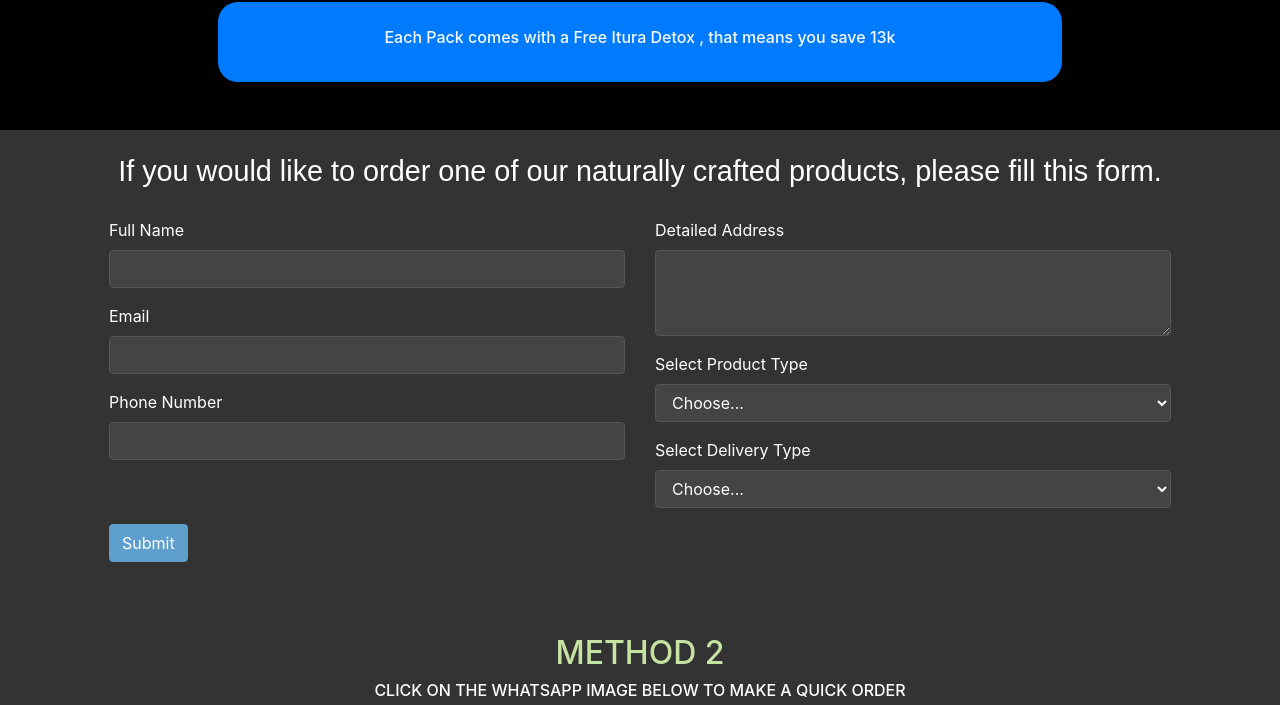
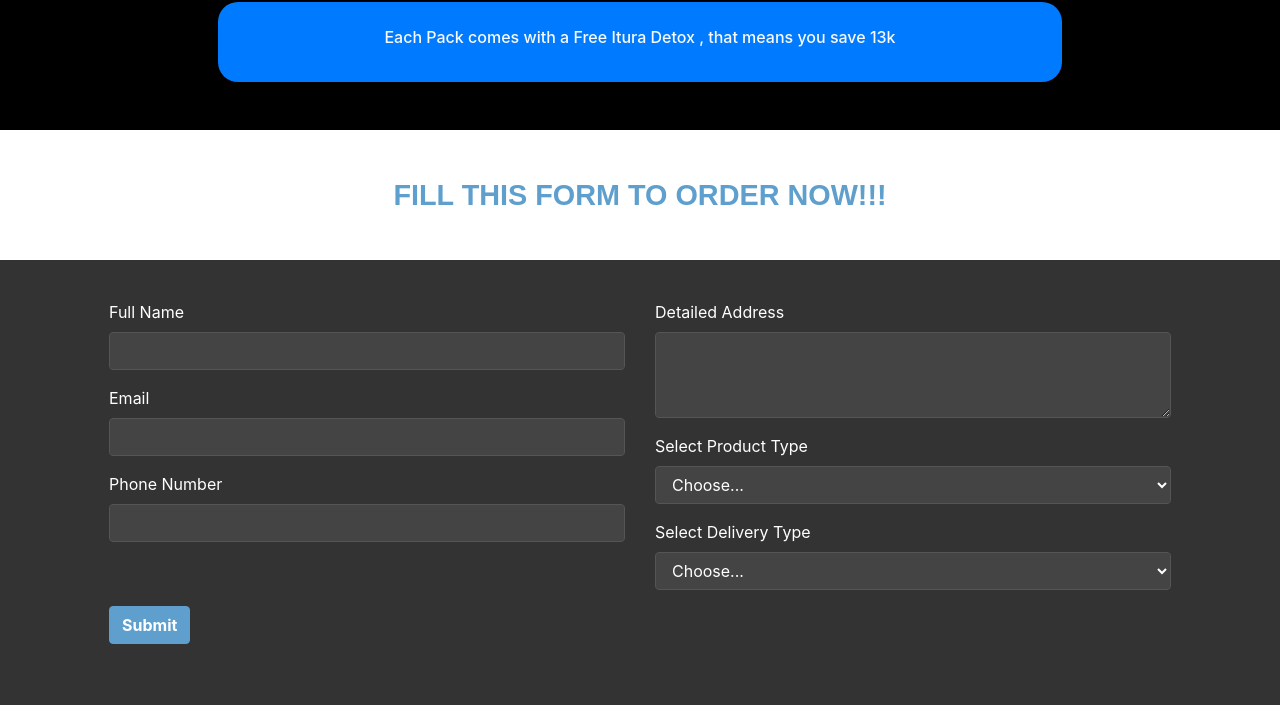
Before and after one commit to Mikinaldo/itura, a plain HTML site: page index.html in a window 1280 px wide. Shown: the part 3598-4303 px from the top of the page. Drawn offline with nearby package versions, Linux system fonts and the light colour scheme.

Commit message:
Update index.html

```diff
--- a/index.html
+++ b/index.html
@@ -187,11 +187,12 @@
     </div>
 
     <!-- Form Section -->
-    <section class="form-section">
+     <section id="form-section">
+        <h1 class="form-heading font-weight-bold my-5" style="font-size: 1.8rem; color: #5E9FCE;">FILL THIS FORM TO ORDER NOW!!!</h1>
+        <div class="form-section py-3">
             <div class="container">
                 <div class="p-4 rounded">
-                <h1 class="form-heading" style="font-size: 1.8rem;">If you would like to order one of our naturally crafted products, please fill this form.</h1>
-                <form id="orderForm" action="mailto:iturawellness.ng@gmail.com" method="post" enctype="text/plain">
+                    <form id="orderForm" onsubmit="sendEmail(event)">
                         <div class="row">
                             <div class="col-md-6">
                                 <div class="form-group">
@@ -235,7 +236,7 @@
                         </div>
                         <div class="row">
                             <div class="col">
-                            <button type="submit" class="btn btn-primary" onclick="submitForm()">Submit</button>
+                                <button type="submit" class="btn btn-primary font-weight-bold">Submit</button>
                             </div>
                         </div>
                     </form>
@@ -278,16 +279,35 @@
     <script src="https://cdn.jsdelivr.net/npm/@popperjs/core@2.9.2/dist/umd/popper.min.js"></script>
     <script src="https://stackpath.bootstrapcdn.com/bootstrap/4.5.2/js/bootstrap.min.js"></script>
     <!-- Custom JavaScript -->
+    <script src="https://cdn.emailjs.com/dist/email.min.js"></script>
     <script>
-        function submitForm() {
-            var form = document.getElementById("orderForm");
-            if (form.checkValidity()) {
-                alert("Your form has been submitted!");
-                form.reset();
-            } else {
-                alert("Please fill in all required fields.");
+        (function() {
+            emailjs.init("l6TvfsyfkBC9eeTyL");
+        })();
+
+        function sendEmail(event) {
+            event.preventDefault();
+
+            var templateParams = {
+                fullName: document.getElementById('fullName').value,
+                email: document.getElementById('email').value,
+                phoneNumber: document.getElementById('phoneNumber').value,
+                address: document.getElementById('address').value,
+                productType: document.getElementById('productType').value,
+                deliveryType: document.getElementById('deliveryType').value,
+            };
+
+            emailjs.send("service_wmlxzea", "template_fng5c2q", templateParams)
+                .then(function(response) {
+                    console.log('SUCCESS!', response.status, response.text);
+                    alert('Order submitted successfully!');
+                    document.getElementById('orderForm').reset();
+                }, function(error) {
+                    console.log('FAILED...', error);
+                    alert('Failed to submit order. Please try again.');
+                });
         }
-        }
+    </script>
     </script>
 </body>
 
```
Lines whose indentation alone changed are shown as unchanged.
